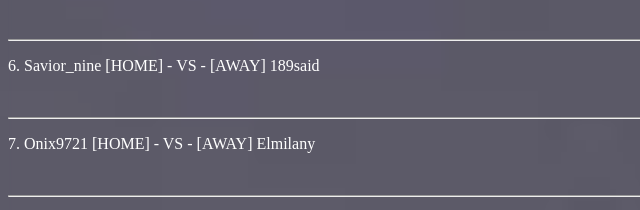
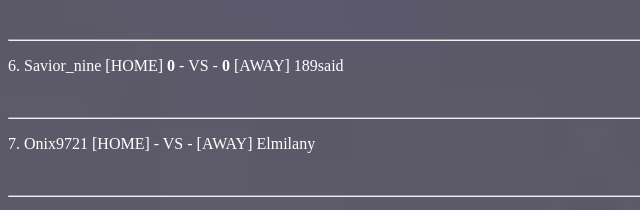
Before and after one commit to a5p11012025-spec/e-football-League-Interpeople-Competition, a plain HTML site: page 3.html in a window 1280 px wide. Shown: the part 459-669 px from the top of the page, 0-640 px from the left. Drawn offline with Linux system fonts and the light colour scheme.

```diff
--- a/3.html
+++ b/3.html
@@ -21,12 +21,12 @@
 	<h3>MATCH SCORE HIGHLIGHTS</h3>
 
 	<P>
-			<p>1. Croxs_killer1 [HOME] - VS - [AWAY] M_olise07</p><br><hr>
+<p>1. Croxs_killer1 [HOME] - VS - [AWAY] M_olise07</p><br><hr>
 <p>2. Mino_jr9 [HOME] - VS - [AWAY] MGANGA_ASILIA</p><br><hr>
 <p>3. ghost_rider21o [HOME] - VS - [AWAY] hassani -amani</p><br><hr>
 <p>4. jumasalimu592@gmail.com [HOME] - VS - [AWAY] numerous.pe</p><br><hr>
 <p>5. AJstyles01 [HOME] - VS - [AWAY] Dulix.9</p><br><hr>
-<p>6. Savior_nine [HOME] - VS - [AWAY] 189said</p><br><hr>
+<p>6. Savior_nine [HOME] <b>0</b> - VS - <b>0</b> [AWAY] 189said</p><br><hr>
 <p>7. Onix9721 [HOME] - VS - [AWAY] Elmilany</p><br><hr>
 <p>8. M_olise07 [HOME] - VS - [AWAY] Mcmulu_destroy3</p><br><hr>
 <p>9. Elmilany [HOME] - VS - [AWAY] Croxs_killer1</p><br><hr>
```
